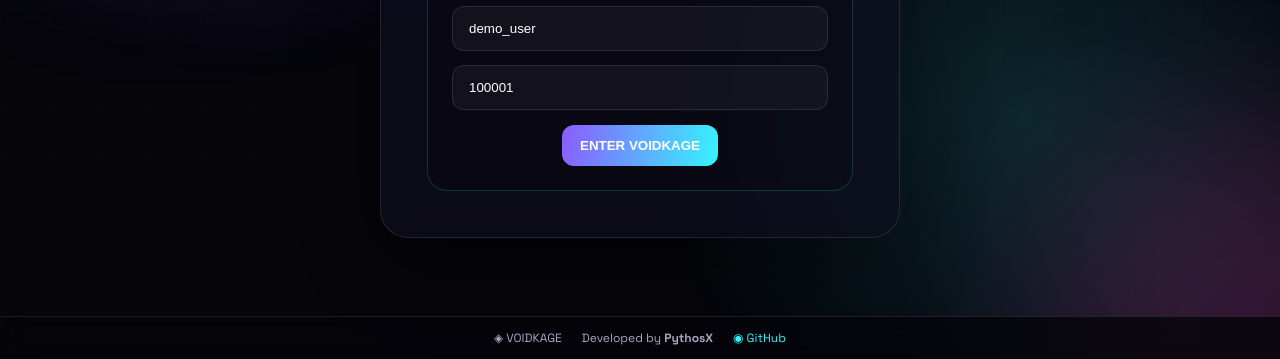
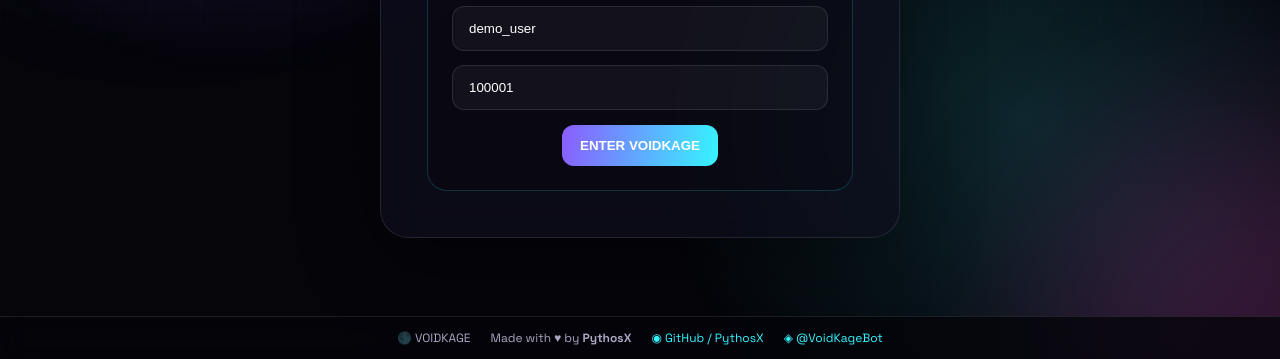
Before and after one commit to PythosX/VoidKage, a Flask app: page /login in a window 1280 px wide. Shown: the part 441-800 px from the top of the page. Run offline with Flask 3, Linux system fonts and the light colour scheme; parts of the project's set-up code (start-up, migrations or seed data) failed here and were passed over.

Commit message:
Update base.html

```diff
--- a/templates/base.html
+++ b/templates/base.html
@@ -1,8 +1,7 @@
 <!doctype html>
 <html lang="en">
 <head>
-<meta charset="utf-8">
-<meta name="viewport" content="width=device-width,initial-scale=1">
+<meta charset="utf-8"><meta name="viewport" content="width=device-width,initial-scale=1">
 <title>{% block title %}VoidKage{% endblock %}</title>
 <link rel="preconnect" href="https://fonts.googleapis.com">
 <link href="https://fonts.googleapis.com/css2?family=Orbitron:wght@500;700;800&family=Space+Grotesk:wght@400;500;600;700&display=swap" rel="stylesheet">
@@ -11,11 +10,6 @@
 <body>
 <div class="aurora aurora-a"></div><div class="aurora aurora-b"></div><div class="grid"></div>
 {% block content %}{% endblock %}
-<footer>
-  <span>◈ VOIDKAGE</span>
-  <span>Developed by <strong>PythosX</strong></span>
-  <a href="https://github.com/" target="_blank" rel="noopener">◉ GitHub</a>
-</footer>
+<footer><span>🌑 VOIDKAGE</span><span>Made with ♥ by <strong>PythosX</strong></span><a href="https://github.com/PythosX" target="_blank" rel="noopener">◉ GitHub / PythosX</a><a href="https://t.me/VoidKageBot" target="_blank" rel="noopener">◈ @VoidKageBot</a></footer>
 <script src="{{ url_for('static', filename='js/main.js') }}"></script>
-</body>
-</html>
+</body></html>
```
